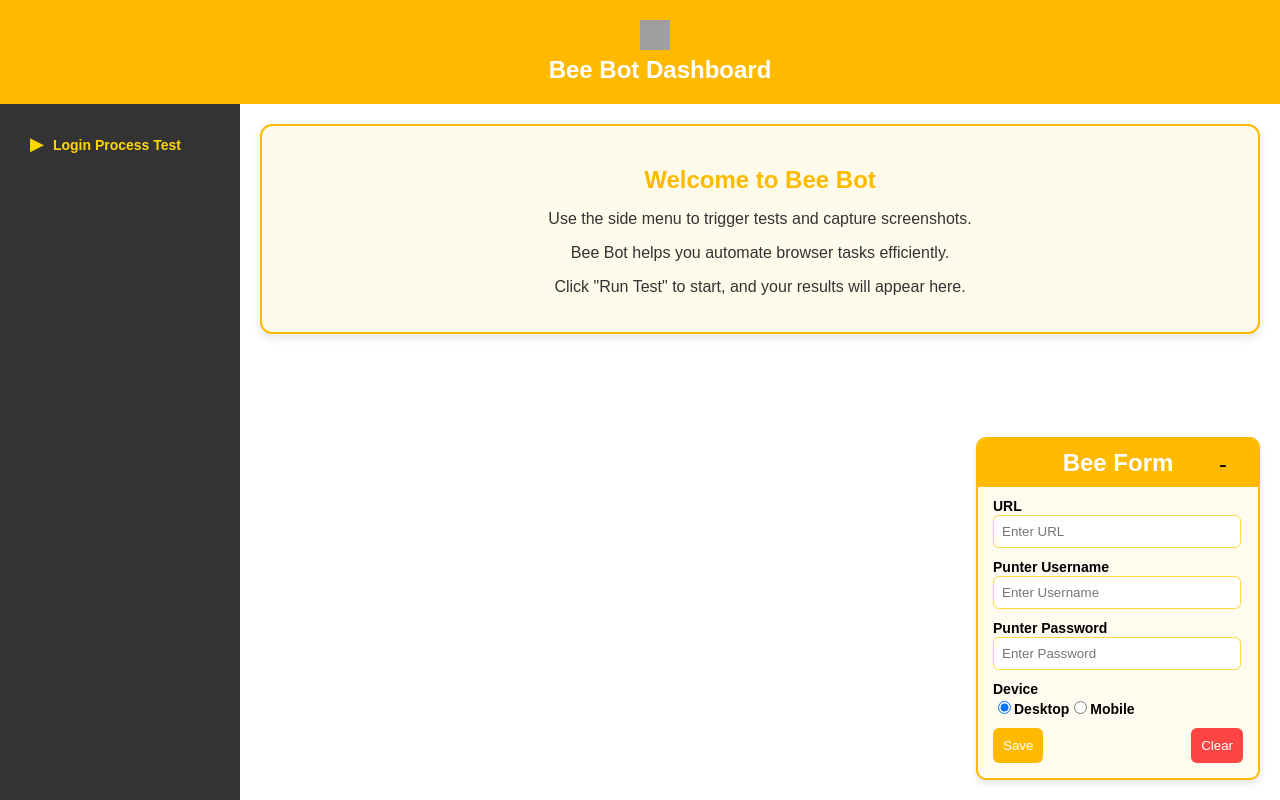
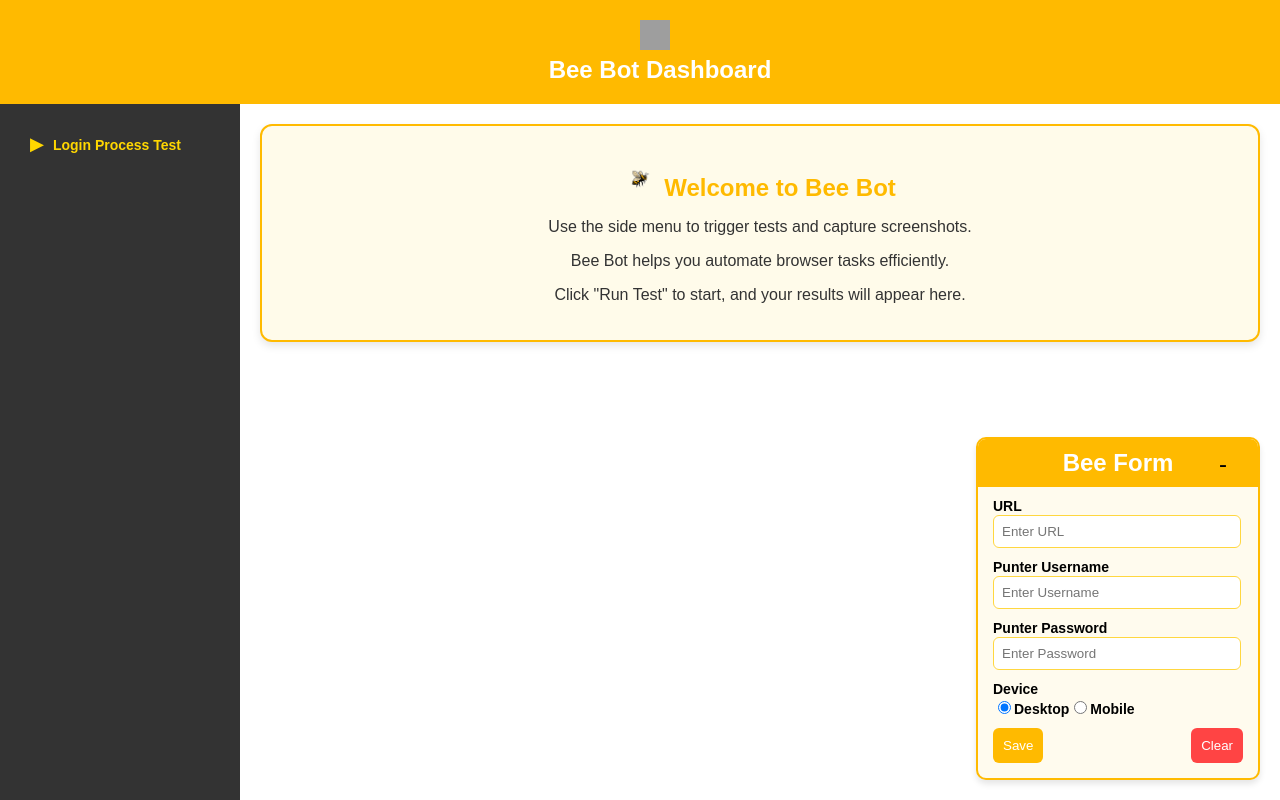
Before and after one commit to Parusha/bee-bot, a React (Create React App) app: page / in a window 1280 px wide. Shown: the top 800 px of the page. Built offline with nearby package versions, Linux system fonts and the light colour scheme; grey boxes are pictures that could not be loaded.

Commit message:
Added the bee icon

```diff
--- a/src/App.js
+++ b/src/App.js
@@ -34,7 +34,7 @@ const App = () => {
             </div>
           ) : (
             <div className="default-content">
-              <h2>Welcome to Bee Bot</h2>
+              <h2><img src="/bee-icon.png" alt="Bee Icon" className="bee-icon" />Welcome to Bee Bot</h2>
               <p>Use the side menu to trigger tests and capture screenshots.</p>
               <p>Bee Bot helps you automate browser tasks efficiently.</p>
               <p>Click "Run Test" to start, and your results will appear here.</p>
```
Also changed, not shown: public/bee-icon.png (added).
